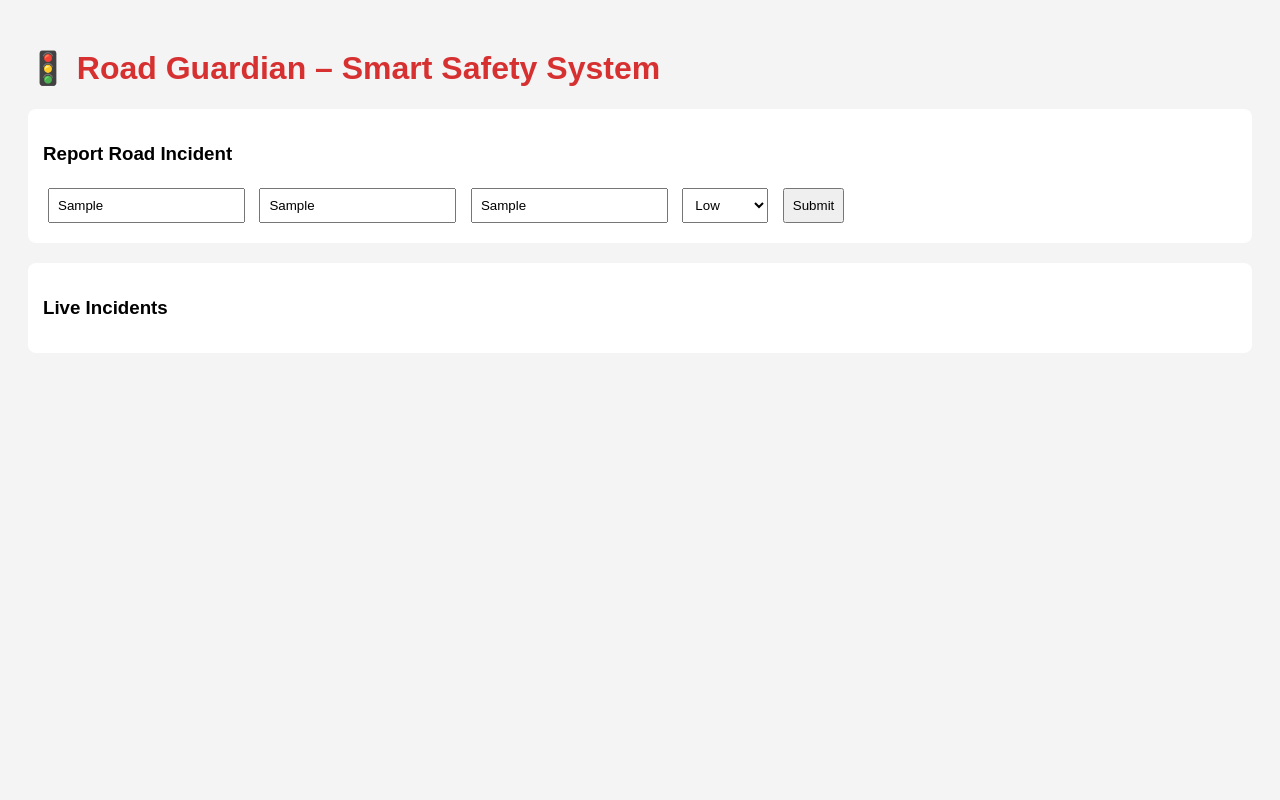
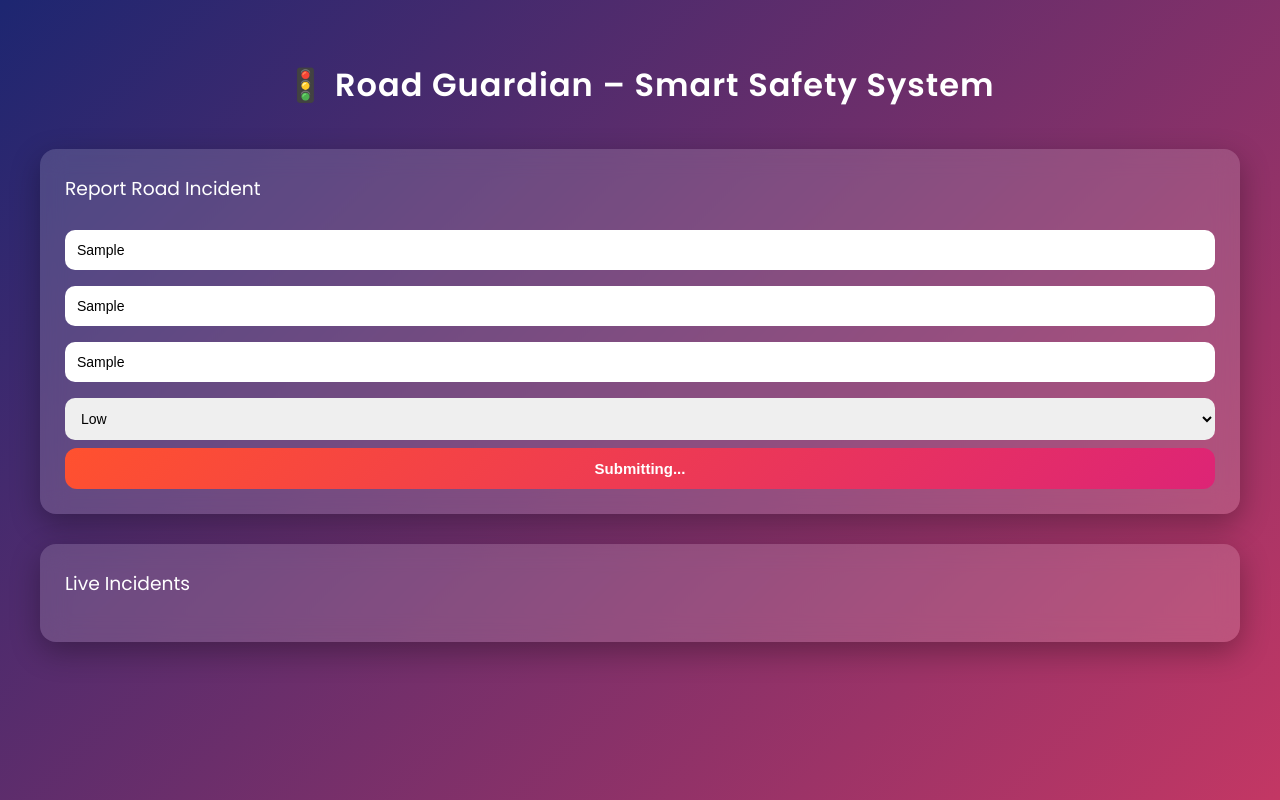
Before and after one commit to gkkardam88-art/Road-Guardian, a plain HTML site: page frontend/index.html in a window 1280 px wide. Both pictures are taken after typing "Sample", "Sample", "Sample" into the empty fields and a click on the button "Submit". Drawn offline with Linux system fonts and the light colour scheme; no server answers.

Commit message:
UI enhancement with animations and modern design

```diff
--- a/frontend/script.js
+++ b/frontend/script.js
@@ -1,6 +1,10 @@
-const API = "http://127.0.0.1:5000";
+const API = "https://road-guardian-backend.onrender.com";
 
 function report() {
+    const btn = document.querySelector("button");
+    btn.innerText = "Submitting...";
+    btn.disabled = true;
+
     fetch(API + "/report", {
         method: "POST",
         headers: {"Content-Type": "application/json"},
@@ -12,16 +16,30 @@ function report() {
         })
     })
     .then(res => res.json())
-    .then(data => alert(data.status));
+    .then(data => {
+        alert("✅ Incident Reported Successfully");
+        btn.innerText = "Submit";
+        btn.disabled = false;
+        loadIncidents();
+    });
 }
 
+function loadIncidents() {
     fetch(API + "/incidents")
     .then(res => res.json())
     .then(data => {
         let list = document.getElementById("list");
-    data.forEach(i => {
+        list.innerHTML = "";
+        data.reverse().forEach(i => {
             let li = document.createElement("li");
-        li.innerText = `${i.type} | ${i.severity} | ${i.time}`;
+            li.innerHTML = `
+                🚨 <b>${i.type}</b><br>
+                Severity: ${i.severity}<br>
+                ⏱ ${i.time}
+            `;
             list.appendChild(li);
         });
     });
+}
+
+loadIncidents();
--- a/frontend/style.css
+++ b/frontend/style.css
@@ -1,21 +1,124 @@
-body {
-    font-family: Arial;
-    background: #f4f4f4;
-    padding: 20px;
+@import url('https://fonts.googleapis.com/css2?family=Poppins:wght@300;400;600&display=swap');
+
+* {
+    box-sizing: border-box;
 }
 
-h1 {
-    color: #d63031;
+body {
+    margin: 0;
+    font-family: 'Poppins', sans-serif;
+    background: linear-gradient(135deg, #1d2671, #c33764);
+    min-height: 100vh;
+    padding: 40px;
+    color: white;
 }
 
-.card {
-    background: white;
-    padding: 15px;
-    margin-bottom: 20px;
-    border-radius: 8px;
+/* Title */
+h1 {
+    text-align: center;
+    font-weight: 600;
+    letter-spacing: 1px;
+    margin-bottom: 40px;
+    animation: fadeDown 1s ease;
 }
 
-input, select, button {
-    padding: 8px;
-    margin: 5px;
+/* Cards */
+.card {
+    background: rgba(255, 255, 255, 0.15);
+    -webkit-backdrop-filter: blur(12px);
+    backdrop-filter: blur(12px);
+    border-radius: 16px;
+    padding: 25px;
+    margin-bottom: 30px;
+    box-shadow: 0 10px 30px rgba(0,0,0,0.3);
+    animation: fadeUp 0.8s ease;
+    transition: transform 0.3s ease, box-shadow 0.3s ease;
 }
+
+.card:hover {
+    transform: translateY(-6px);
+    box-shadow: 0 20px 40px rgba(0,0,0,0.4);
+}
+
+.card h3 {
+    margin-top: 0;
+    font-weight: 500;
+}
+
+/* Inputs */
+input, select {
+    width: 100%;
+    padding: 12px;
+    margin: 8px 0;
+    border-radius: 10px;
+    border: none;
+    outline: none;
+    font-size: 14px;
+}
+
+/* Button */
+button {
+    width: 100%;
+    padding: 12px;
+    border-radius: 12px;
+    border: none;
+    cursor: pointer;
+    font-size: 15px;
+    font-weight: 600;
+    color: white;
+    background: linear-gradient(135deg, #ff512f, #dd2476);
+    transition: transform 0.2s ease, box-shadow 0.2s ease;
+}
+
+button:hover {
+    transform: scale(1.05);
+    box-shadow: 0 8px 20px rgba(0,0,0,0.4);
+}
+
+/* Incident List */
+ul {
+    list-style: none;
+    padding: 0;
+}
+
+li {
+    background: rgba(0,0,0,0.25);
+    padding: 12px;
+    border-radius: 10px;
+    margin-bottom: 10px;
+    animation: slideIn 0.5s ease;
+}
+
+/* Animations */
+@keyframes fadeUp {
+    from {
+        opacity: 0;
+        transform: translateY(30px);
+    }
+    to {
+        opacity: 1;
+        transform: translateY(0);
+    }
+}
+
+@keyframes fadeDown {
+    from {
+        opacity: 0;
+        transform: translateY(-30px);
+    }
+    to {
+        opacity: 1;
+        transform: translateY(0);
+    }
+}
+
+@keyframes slideIn {
+    from {
+        opacity: 0;
+        transform: translateX(-30px);
+    }
+    to {
+        opacity: 1;
+        transform: translateX(0);
+    }
+}
```
Also changed, not shown: 1 other file. Lines whose indentation alone changed are shown as unchanged.
